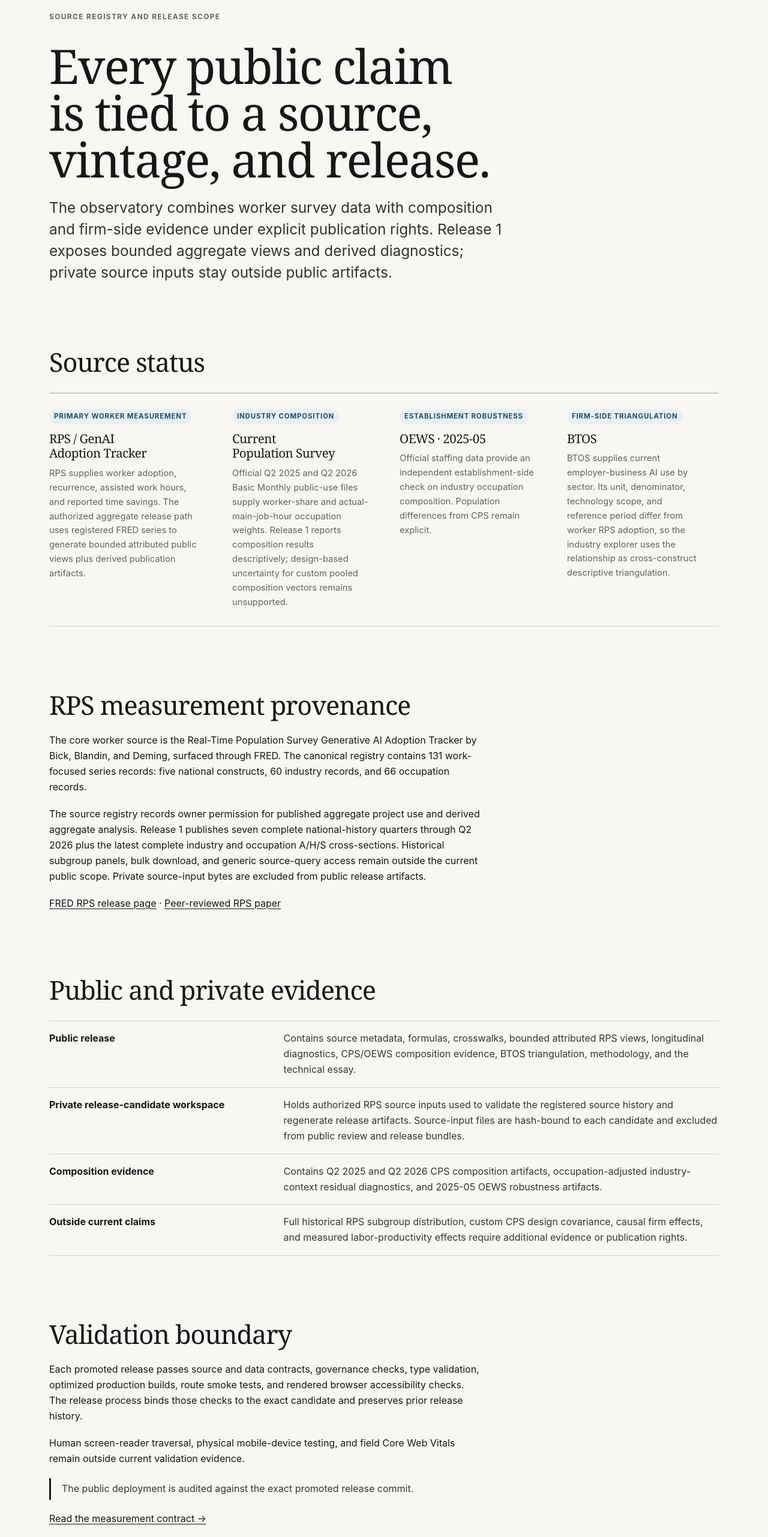
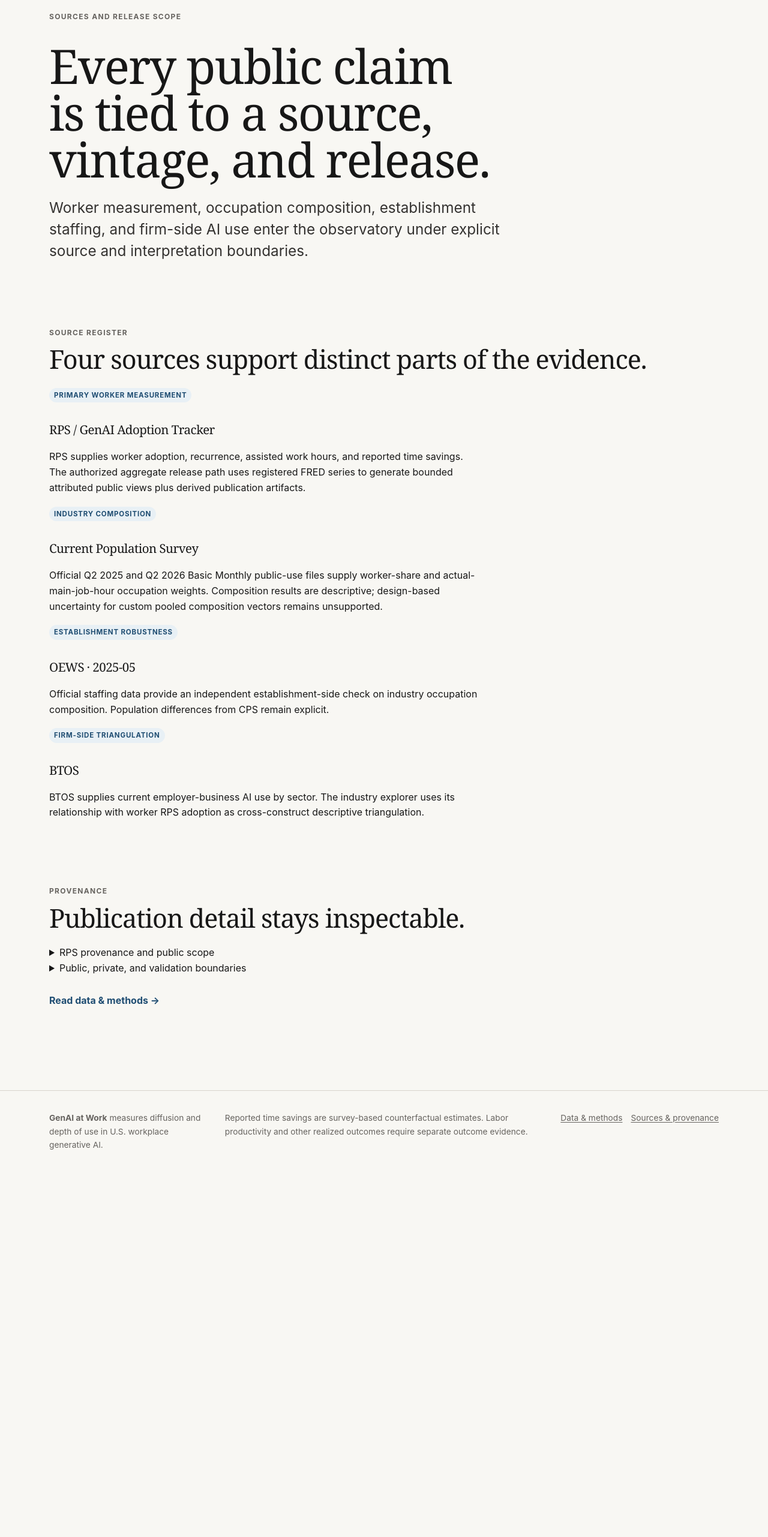
Before and after one commit to fraware/ai-adoption-us, a Next.js app in the folder apps/web/: page /ai-adoption-us/sources in a window 1280 px wide. Shown: the part 234-2797 px from the top of the page at 60% size. After the commit the page ends 2188 px from the top, so only its background shows below. Built offline with nearby package versions, Linux system fonts and the light colour scheme; no server answers.

Commit message:
Simplify provenance around a compact source register

```diff
--- a/apps/web/app/sources/page.tsx
+++ b/apps/web/app/sources/page.tsx
@@ -6,57 +6,74 @@ export const metadata: Metadata = { title: "Sources and release scope" };
 export default function SourcesPage() {
   return (
     <main>
-      <p className="eyebrow">Source registry and release scope</p>
-      <h1>Every public claim is tied to a source, vintage, and release.</h1>
+      <section className="hero hero-compact" aria-labelledby="sources-title">
+        <p className="eyebrow">Sources and release scope</p>
+        <h1 id="sources-title">Every public claim is tied to a source, vintage, and release.</h1>
         <p className="lede">
-        The observatory combines worker survey data with composition and firm-side evidence under explicit
-        publication rights. Release 1 exposes bounded aggregate views and derived diagnostics; private
-        source inputs stay outside public artifacts.
+          Worker measurement, occupation composition, establishment staffing, and firm-side AI use enter the
+          observatory under explicit source and interpretation boundaries.
         </p>
+      </section>
 
       <section className="section" aria-labelledby="source-status-heading">
-        <h2 id="source-status-heading">Source status</h2>
-        <div className="status-grid">
-          <div className="status-card">
+        <p className="eyebrow">Source register</p>
+        <h2 id="source-status-heading">Four sources support distinct parts of the evidence.</h2>
+        <div className="source-index">
+          <article className="source-row">
+            <div>
               <span className="status-tag ready">Primary worker measurement</span>
               <h3>RPS / GenAI Adoption Tracker</h3>
+            </div>
             <p>
-              RPS supplies worker adoption, recurrence, assisted work hours, and reported time savings.
-              The authorized aggregate release path uses registered FRED series to generate bounded
-              attributed public views plus derived publication artifacts.
+              RPS supplies worker adoption, recurrence, assisted work hours, and reported time savings. The
+              authorized aggregate release path uses registered FRED series to generate bounded attributed
+              public views plus derived publication artifacts.
             </p>
-          </div>
-          <div className="status-card">
+          </article>
+
+          <article className="source-row">
+            <div>
               <span className="status-tag ready">Industry composition</span>
               <h3>Current Population Survey</h3>
+            </div>
             <p>
               Official Q2 2025 and Q2 2026 Basic Monthly public-use files supply worker-share and
-              actual-main-job-hour occupation weights. Release 1 reports composition results descriptively;
-              design-based uncertainty for custom pooled composition vectors remains unsupported.
+              actual-main-job-hour occupation weights. Composition results are descriptive; design-based
+              uncertainty for custom pooled composition vectors remains unsupported.
             </p>
-          </div>
-          <div className="status-card">
+          </article>
+
+          <article className="source-row">
+            <div>
               <span className="status-tag ready">Establishment robustness</span>
               <h3>OEWS · 2025-05</h3>
+            </div>
             <p>
               Official staffing data provide an independent establishment-side check on industry occupation
               composition. Population differences from CPS remain explicit.
             </p>
-          </div>
-          <div className="status-card">
+          </article>
+
+          <article className="source-row">
+            <div>
               <span className="status-tag ready">Firm-side triangulation</span>
               <h3>BTOS</h3>
+            </div>
             <p>
-              BTOS supplies current employer-business AI use by sector. Its unit, denominator, technology
-              scope, and reference period differ from worker RPS adoption, so the industry explorer uses the
-              relationship as cross-construct descriptive triangulation.
+              BTOS supplies current employer-business AI use by sector. The industry explorer uses its
+              relationship with worker RPS adoption as cross-construct descriptive triangulation.
             </p>
-          </div>
+          </article>
         </div>
       </section>
 
-      <section className="section" aria-labelledby="rps-heading">
-        <h2 id="rps-heading">RPS measurement provenance</h2>
+      <section className="section source-details" aria-labelledby="provenance-heading">
+        <p className="eyebrow">Provenance</p>
+        <h2 id="provenance-heading">Publication detail stays inspectable.</h2>
+
+        <details className="technical-disclosure">
+          <summary>RPS provenance and public scope</summary>
+          <div className="technical-disclosure-body">
             <p>
               The core worker source is the Real-Time Population Survey Generative AI Adoption Tracker by
               Bick, Blandin, and Deming, surfaced through FRED. The canonical registry contains 131
@@ -65,21 +82,23 @@ export default function SourcesPage() {
             </p>
             <p>
               The source registry records owner permission for published aggregate project use and derived
-          aggregate analysis. Release 1 publishes seven complete national-history quarters through Q2 2026
-          plus the latest complete industry and occupation A/H/S cross-sections. Historical subgroup panels,
-          bulk download, and generic source-query access remain outside the current public scope. Private
-          source-input bytes are excluded from public release artifacts.
+              aggregate analysis. Release 1 publishes seven complete national-history quarters through Q2
+              2026 plus the latest complete industry and occupation A/H/S cross-sections. Historical subgroup
+              panels, bulk download, and generic source-query access remain outside the current public scope.
+              Private source-input bytes are excluded from public release artifacts.
             </p>
             <p>
               <a href="https://fred.stlouisfed.org/release?rid=6">FRED RPS release page</a>
               {" · "}
               <a href="https://doi.org/10.1287/mnsc.2025.02523">Peer-reviewed RPS paper</a>
             </p>
-      </section>
+          </div>
+        </details>
 
-      <section className="section" aria-labelledby="public-private-heading">
-        <h2 id="public-private-heading">Public and private evidence</h2>
-        <dl className="definition-grid">
+        <details className="technical-disclosure">
+          <summary>Public, private, and validation boundaries</summary>
+          <div className="technical-disclosure-body">
+            <dl className="definition-grid compact-definitions">
               <dt>Public release</dt>
               <dd>
                 Contains source metadata, formulas, crosswalks, bounded attributed RPS views, longitudinal
@@ -88,9 +107,9 @@ export default function SourcesPage() {
               </dd>
               <dt>Private release-candidate workspace</dt>
               <dd>
-            Holds authorized RPS source inputs used to validate the registered source history and regenerate
-            release artifacts. Source-input files are hash-bound to each candidate and excluded from public
-            review and release bundles.
+                Holds authorized RPS source inputs used to validate the registered source history and
+                regenerate release artifacts. Source-input files are hash-bound to each candidate and
+                excluded from public review and release bundles.
               </dd>
               <dt>Composition evidence</dt>
               <dd>
@@ -103,10 +122,6 @@ export default function SourcesPage() {
                 and measured labor-productivity effects require additional evidence or publication rights.
               </dd>
             </dl>
-      </section>
-
-      <section className="section" aria-labelledby="validation-heading">
-        <h2 id="validation-heading">Validation boundary</h2>
             <p>
               Each promoted release passes source and data contracts, governance checks, type validation,
               optimized production builds, route smoke tests, and rendered browser accessibility checks. The
@@ -114,10 +129,13 @@ export default function SourcesPage() {
             </p>
             <p>
               Human screen-reader traversal, physical mobile-device testing, and field Core Web Vitals remain
-          outside current validation evidence.
+              outside current validation evidence. The public deployment is audited against the exact
+              promoted release commit.
             </p>
-        <p className="note">The public deployment is audited against the exact promoted release commit.</p>
-        <p><Link href="/methodology">Read the measurement contract →</Link></p>
+          </div>
+        </details>
+
+        <p className="text-link"><Link href="/methodology">Read data &amp; methods →</Link></p>
       </section>
     </main>
   );
```
Lines whose indentation alone changed are shown as unchanged.
